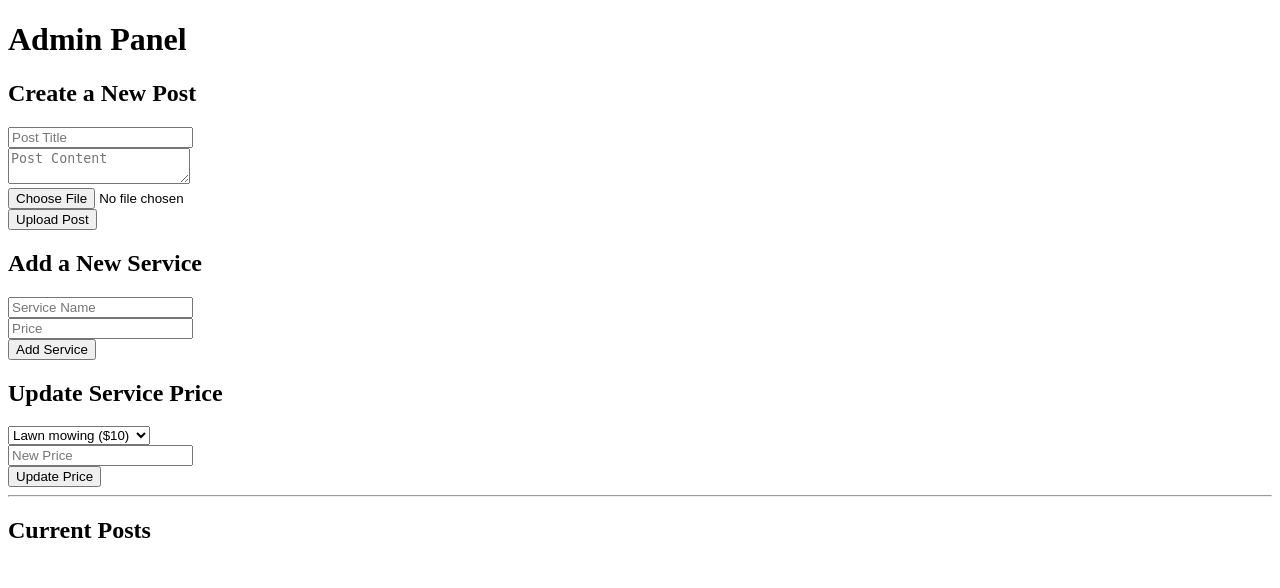
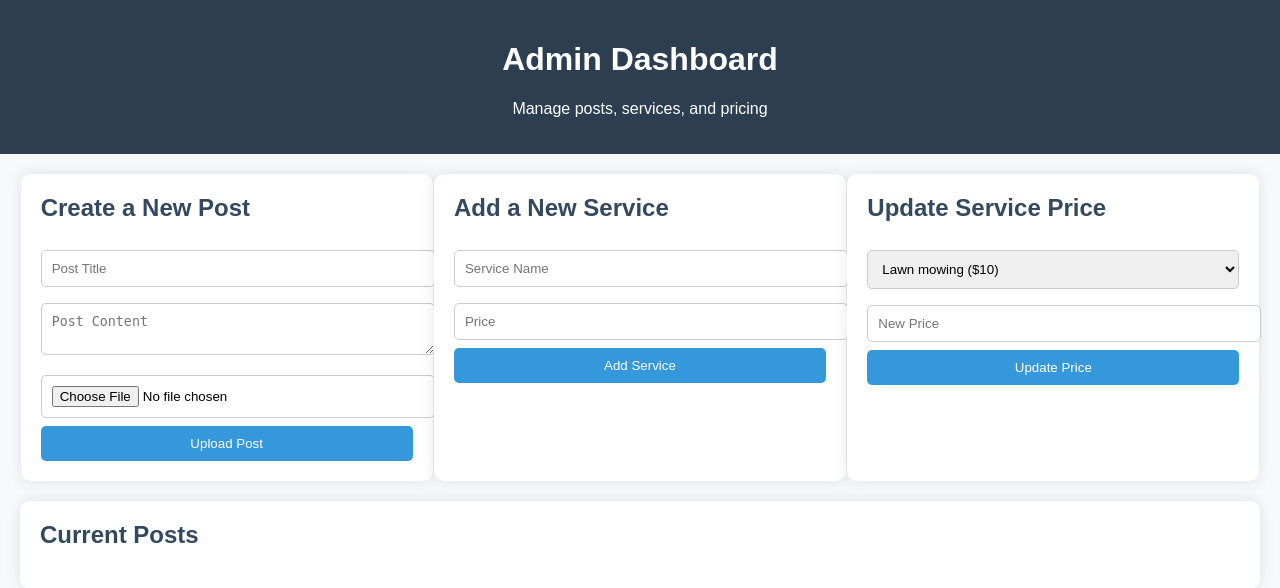
Before and after one commit to Mr-A-Hacker/Yard-sevices, a Flask app: page /admin in a window 1280 px wide. Shown: the top 588 px of the page. Run offline with Flask 3, Linux system fonts and the light colour scheme; the visitor is signed in with stand-in values (Sample User, id 1).

Commit message:
Update admin.html
Signed-off-by: MR.A_HACKER <abdullahlababidi70@gmail.com>

```diff
--- a/templates/admin.html
+++ b/templates/admin.html
@@ -1,45 +1,124 @@
 <!DOCTYPE html>
 <html>
 <head>
-  <title>Admin Panel</title>
+  <title>Admin Dashboard</title>
+  <style>
+    body {
+      font-family: Arial, sans-serif;
+      background: #f7f9fc;
+      margin: 0;
+      padding: 0;
+    }
+    header {
+      background: #2c3e50;
+      color: white;
+      padding: 20px;
+      text-align: center;
+    }
+    .container {
+      display: flex;
+      justify-content: space-around;
+      margin: 20px;
+    }
+    .card {
+      background: white;
+      padding: 20px;
+      border-radius: 10px;
+      box-shadow: 0 0 15px rgba(0,0,0,0.1);
+      width: 30%;
+    }
+    h2 {
+      margin-top: 0;
+      color: #34495e;
+    }
+    input, textarea, select {
+      width: 100%;
+      padding: 10px;
+      margin: 8px 0;
+      border-radius: 5px;
+      border: 1px solid #ccc;
+    }
+    button {
+      background: #3498db;
+      color: white;
+      border: none;
+      padding: 10px;
+      border-radius: 5px;
+      cursor: pointer;
+      width: 100%;
+    }
+    button:hover {
+      background: #2980b9;
+    }
+    .posts {
+      margin: 20px;
+      background: white;
+      padding: 20px;
+      border-radius: 10px;
+      box-shadow: 0 0 15px rgba(0,0,0,0.1);
+    }
+    .post img {
+      max-width: 100%;
+      border-radius: 5px;
+    }
+  </style>
 </head>
 <body>
-  <h1>Admin Panel</h1>
+  <header>
+    <h1>Admin Dashboard</h1>
+    <p>Manage posts, services, and pricing</p>
+  </header>
 
+  <div class="container">
+    <!-- New Post -->
+    <div class="card">
       <h2>Create a New Post</h2>
       <form method="POST" enctype="multipart/form-data">
-    <input name="title" placeholder="Post Title"><br>
-    <textarea name="content" placeholder="Post Content"></textarea><br>
-    <input type="file" name="image"><br>
+        <input name="title" placeholder="Post Title">
+        <textarea name="content" placeholder="Post Content"></textarea>
+        <input type="file" name="image">
         <button type="submit">Upload Post</button>
       </form>
+    </div>
 
+    <!-- Add Service -->
+    <div class="card">
       <h2>Add a New Service</h2>
       <form method="POST">
-    <input name="new_service" placeholder="Service Name"><br>
-    <input name="new_price" placeholder="Price" type="number"><br>
+        <input name="new_service" placeholder="Service Name">
+        <input name="new_price" type="number" placeholder="Price">
         <button type="submit">Add Service</button>
       </form>
+    </div>
 
+    <!-- Update Price -->
+    <div class="card">
       <h2>Update Service Price</h2>
       <form method="POST">
         <select name="update_service">
           {% for service, price in services.items() %}
             <option value="{{ service }}">{{ service }} (${{ price }})</option>
           {% endfor %}
-    </select><br>
-    <input name="updated_price" placeholder="New Price" type="number"><br>
+        </select>
+        <input name="updated_price" type="number" placeholder="New Price">
         <button type="submit">Update Price</button>
       </form>
+    </div>
+  </div>
 
-  <hr>
+  <!-- Current Posts -->
+  <div class="posts">
     <h2>Current Posts</h2>
     {% for post in posts %}
+      <div class="post">
         <h3>{{ post.title }}</h3>
         <p>{{ post.content }}</p>
         {% if post.image %}
-      <img src="{{ url_for('static', filename='uploads/' + post.image) }}" width="300">
+          <img src="{{ url_for('static', filename='uploads/' + post.image) }}">
         {% endif %}
+      </div>
+      <hr>
     {% endfor %}
+  </div>
 </body>
 </html>
```
Lines whose indentation alone changed are shown as unchanged.
